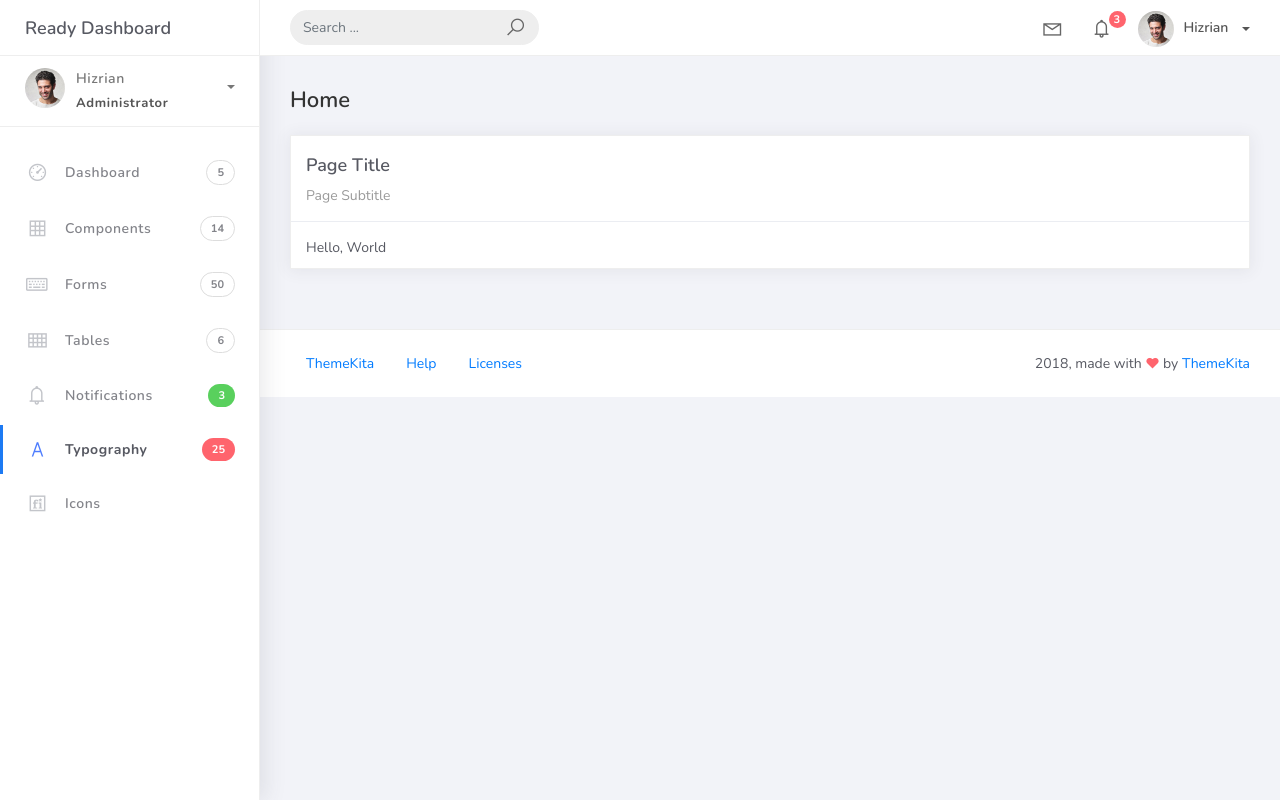
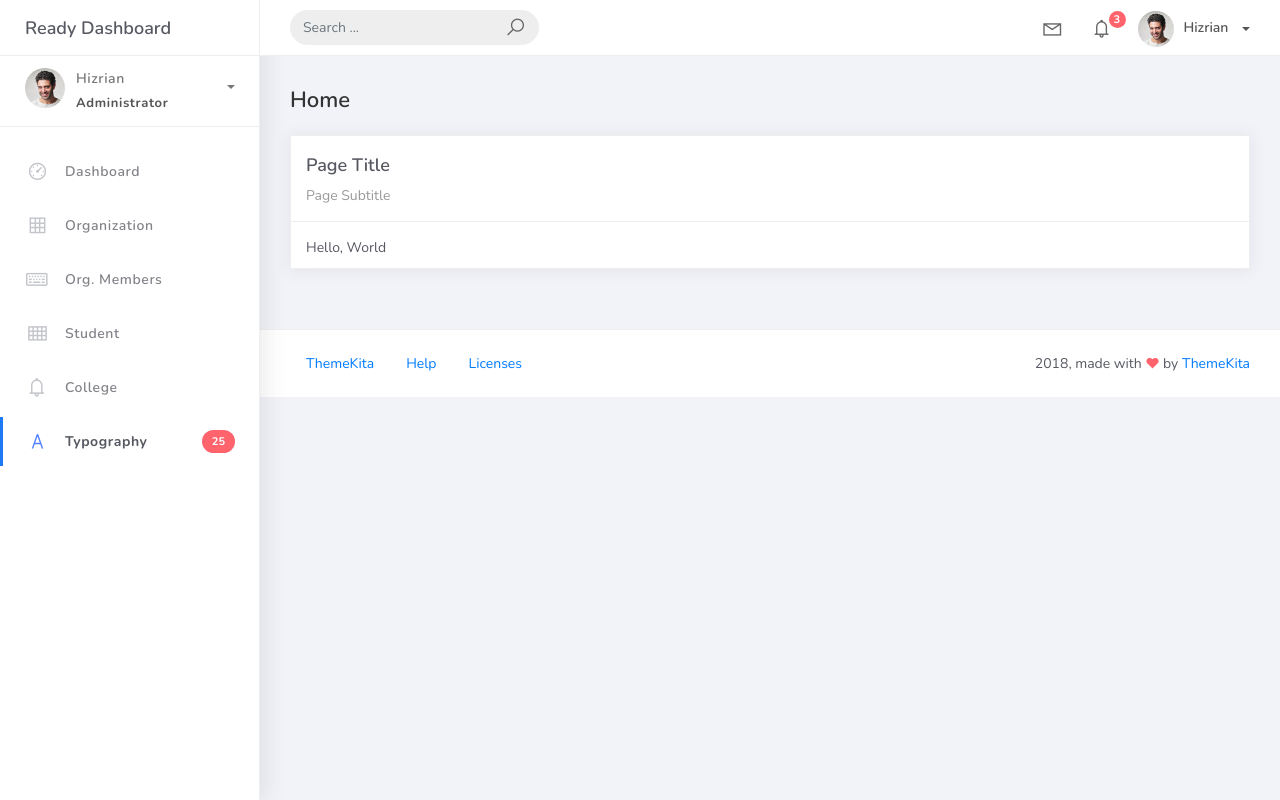
Before and after one commit to nyfastra/PSUSphere, a Django app: template projectsite/templates/home.html in a window 1280 px wide. Run offline with Django 4.2, Linux system fonts and the light colour scheme; the template is opened without the code that fills it, so the values that code supplies are empty; some libraries are stand-ins or nearby versions.

Commit message:
load profile image & setting up menu

```diff
--- a/projectsite/templates/base.html
+++ b/projectsite/templates/base.html
@@ -172,35 +172,30 @@
 						<a href="index.html">
 							<i class="la la-dashboard"></i>
 							<p>Dashboard</p>
-							<span class="badge badge-count">5</span>
 						</a>
 					</li>
 					<li class="nav-item">
 						<a href="components.html">
 							<i class="la la-table"></i>
-							<p>Components</p>
-							<span class="badge badge-count">14</span>
+							<p>Organization</p>
 						</a>
 					</li>
 					<li class="nav-item">
 						<a href="forms.html">
 							<i class="la la-keyboard-o"></i>
-							<p>Forms</p>
-							<span class="badge badge-count">50</span>
+							<p>Org. Members</p>
 						</a>
 					</li>
 					<li class="nav-item">
 						<a href="tables.html">
 							<i class="la la-th"></i>
-							<p>Tables</p>
-							<span class="badge badge-count">6</span>
+							<p>Student</p>
 						</a>
 					</li>
 					<li class="nav-item">
 						<a href="notifications.html">
 							<i class="la la-bell"></i>
-							<p>Notifications</p>
-							<span class="badge badge-success">3</span>
+							<p>College</p>
 						</a>
 					</li>
 					<li class="nav-item active">
@@ -208,12 +203,6 @@
 							<i class="la la-font"></i>
 							<p>Typography</p>
 							<span class="badge badge-danger">25</span>
-						</a>
-					</li>
-					<li class="nav-item">
-						<a href="icons.html">
-							<i class="la la-fonticons"></i>
-							<p>Icons</p>
 						</a>
 					</li>
 				</ul>
```
